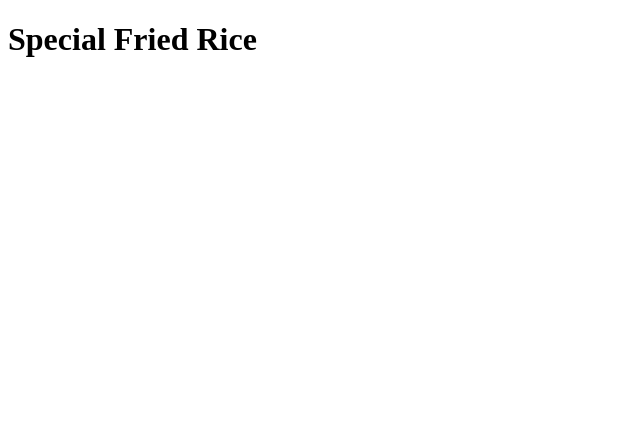
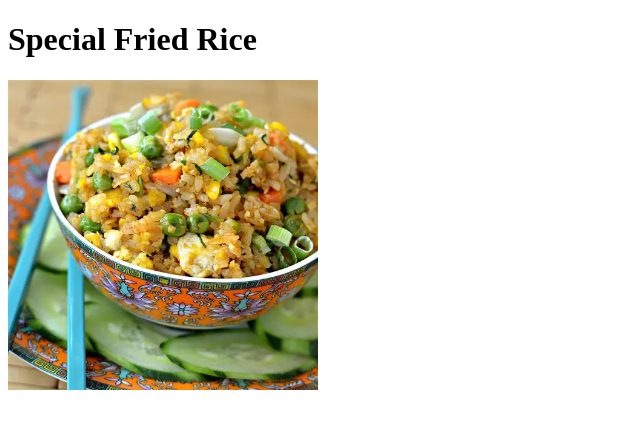
Before and after one commit to mommylito/Odin-Recipes, a plain HTML site: page recipes/special-fried-rice.html in a window 1280 px wide. Shown: the whole page, without its empty margins (0-640 px from the left). Drawn offline with Linux system fonts and the light colour scheme.

Commit message:
Add fried rice image

```diff
--- a/recipes/special-fried-rice.html
+++ b/recipes/special-fried-rice.html
@@ -7,5 +7,7 @@
 </head>
 <body>
     <h1>Special Fried Rice</h1>
+
+    <img src="../images/special-fried-rice.webp" alt="Special Fried Rice" height="310" width="310">
 </body>
 </html>
```
Also changed, not shown: images/special-fried-rice.webp (added).
